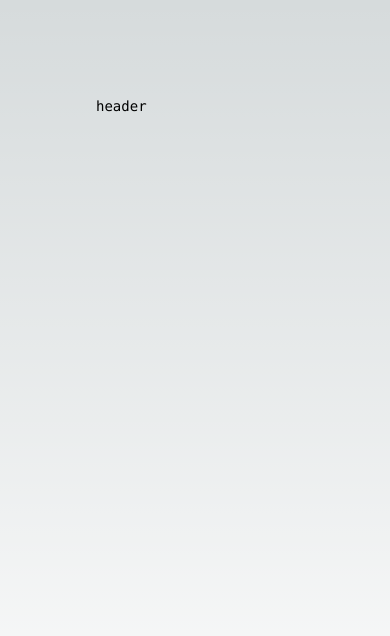
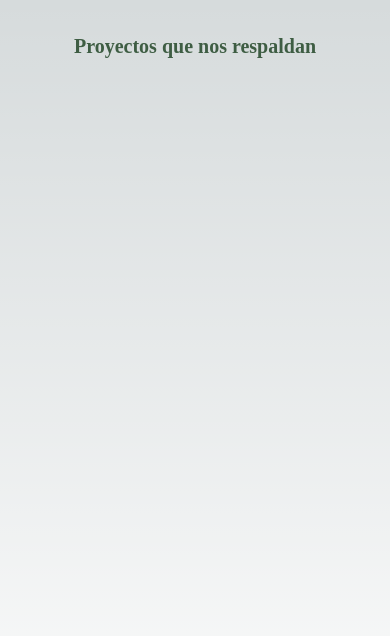
Before and after one commit to ace-software-dev/Landing-Page-SMA, a Next.js app: page / in a window 390 px wide. Shown: the top 636 px of the page. Built offline with nearby package versions, Linux system fonts and the light colour scheme.

Commit message:
Create title compenent for sections.

```diff
--- a/src/app/components/atoms/title.tsx
+++ b/src/app/components/atoms/title.tsx
@@ -6,13 +6,13 @@ interface TitleProps {
 
   export default function Title({children, classes, size}: TitleProps) {
     if (size === undefined){
-      size = "text-3xl md:text-5xl"
+      size = "text-xl md:text-3xl"
     }
     return (
       <div className='flex flex-col justify-center items-center'>
         <div className={`
-          text-center bg-gradient-to-r from-white/60 via-white to-white/60 inline-block
-          text-transparent bg-clip-text ${size} font-medium ${classes}
+          text-center font-bold text-green-800 font-rufina
+          ${size} ${classes}
         `}>
           {children}
         </div>
--- a/src/app/page.tsx
+++ b/src/app/page.tsx
@@ -1,9 +1,10 @@
+import Title from './components/atoms/title'
 
 export default function Home() {
   return (
-    <main className="flex min-h-screen flex-col items-center justify-between p-24">
+    <main className="flex min-h-screen flex-col items-center justify-between p-8 sm:p-12 md:p-16 lg:p-20 xl:p-24">
       <div className="z-10 max-w-5xl w-full items-center justify-between font-mono text-sm lg:flex">
-        <p>header</p>
+        <Title children="Proyectos que nos respaldan" />
       </div>
     </main>
   )
--- a/tailwind.config.ts
+++ b/tailwind.config.ts
@@ -13,6 +13,14 @@ const config: Config = {
         'gradient-conic':
           'conic-gradient(from 180deg at 50% 50%, var(--tw-gradient-stops))',
       },
+      fontFamily: {
+        'rufina': ['Rufina'],
+      },
+      colors: {
+        green: {
+          '800': '#3E5D43',
+        },
+      },
     },
   },
   plugins: [],
```
